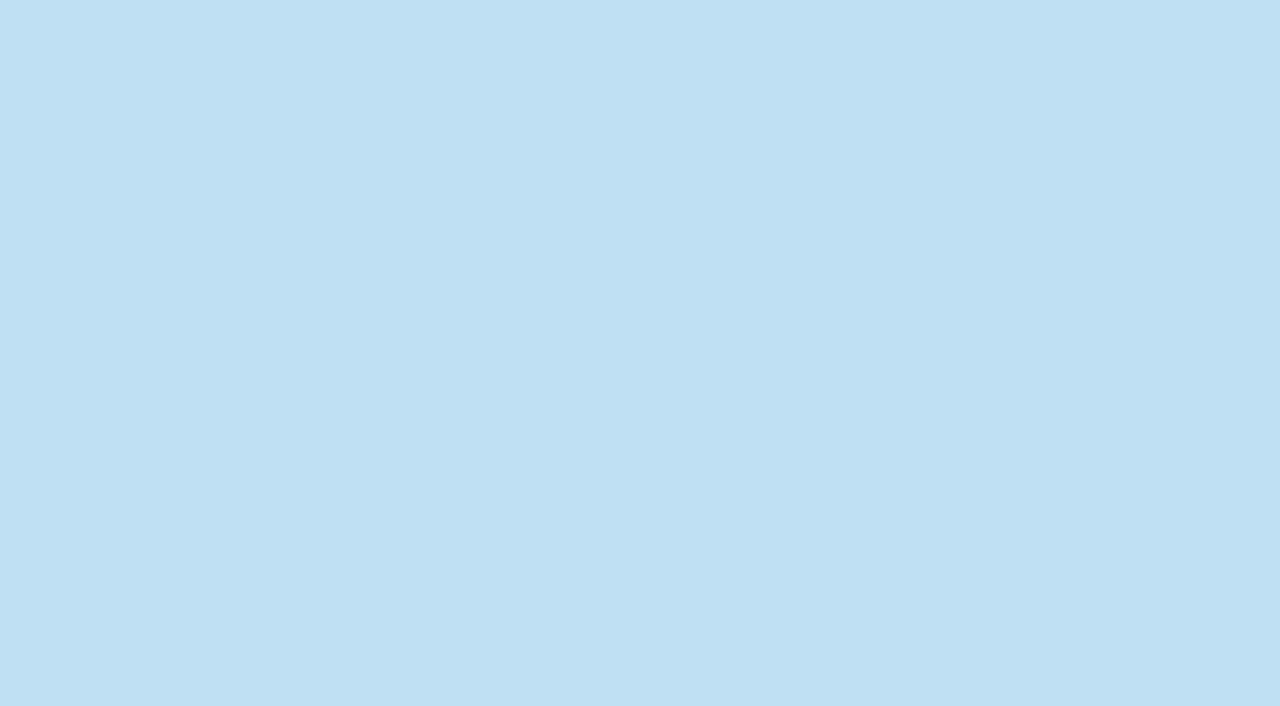
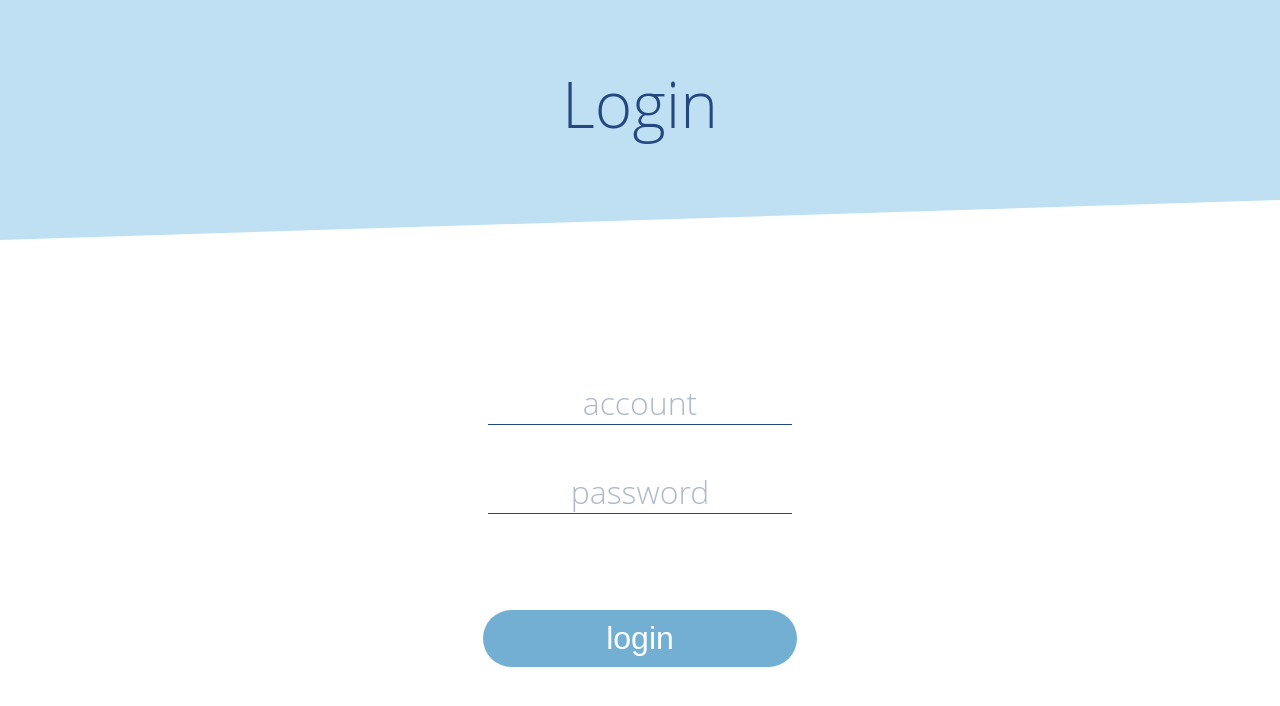
Before and after one commit to gitBerezaHub/Time-Manager, a Vue app: page /login in a window 1280 px wide. Before the commit this address had no page. Shown: the top 706 px of the page. Built offline with nearby package versions, Linux system fonts and the light colour scheme.

Commit message:
add login page

```diff
--- a/src/App.vue
+++ b/src/App.vue
@@ -9,7 +9,7 @@ body {
   display: flex;
   flex-direction: column;
   align-items: center;
-  font-family: "Open Sans", sans-serif;
+  font-family: "Open Sans", sans-serif !important;
   background-color: #bfe0f3;
   height: 100%;
 }
--- a/src/router/index.ts
+++ b/src/router/index.ts
@@ -1,7 +1,11 @@
 import { createRouter, createWebHistory, RouteRecordRaw } from "vue-router";
 import DayPage from "@/views/DayPage.vue";
+import LoginPage from "@/views/LoginPage.vue";
 
-const routes: Array<RouteRecordRaw> = [{ path: "/", component: DayPage }];
+const routes: Array<RouteRecordRaw> = [
+  { path: "/", component: DayPage },
+  { path: "/login", component: LoginPage },
+];
 
 const router = createRouter({
   history: createWebHistory(process.env.BASE_URL),
--- a/src/views/DayPage.vue
+++ b/src/views/DayPage.vue
@@ -14,14 +14,10 @@ import TimeCircle from "@/components/TimeCircle.vue";
 import DescriptionField from "@/components/DescriptionField.vue";
 
 export default defineComponent({
-  name: "CertainDayPage",
+  name: "DayPage",
   components: { DescriptionField, TimeCircle, CurrentDate },
   data() {
-    return {
-      windowHeight: window.innerHeight,
-      windowWidth: window.innerWidth,
-      sandIncline: Math.asin(this.windowWidth / (0.24 * this.windowHeight) / 6),
-    };
+    return {};
   },
 });
 </script>
--- /dev/null
+++ b/src/views/LoginPage.vue
@@ -0,0 +1,93 @@
+<template>
+  <div class="login-container">
+    <p class="login-label" @click="setPolySize()">Login</p>
+    <svg class="background-poly">
+      <polygon points="" id="poly" fill="#fff" />
+    </svg>
+    <div class="input-container">
+      <input class="login-input" placeholder="account" />
+      <input class="login-input" type="password" placeholder="password" />
+    </div>
+    <button class="login-button">login</button>
+  </div>
+</template>
+
+<script>
+import { defineComponent } from "vue";
+
+export default defineComponent({
+  name: "LoginPage",
+  methods: {
+    setPolySize() {
+      let points = `0, 40 0, ${window.innerHeight} ${window.innerWidth}, ${window.innerHeight} ${window.innerWidth}, 0`;
+      let poly = document.getElementById("poly");
+      poly.setAttribute("points", points);
+    },
+  },
+  mounted() {
+    this.setPolySize();
+    window.addEventListener("resize", this.setPolySize);
+  },
+  unmounted() {
+    window.removeEventListener("resize", this.setPolySize);
+  },
+});
+</script>
+
+<style scoped lang="scss">
+.login-container {
+  display: flex;
+  flex-direction: column;
+  align-items: center;
+}
+
+.input-container {
+  display: flex;
+  flex-direction: column;
+  align-items: center;
+  margin-top: 25vh;
+  z-index: 1;
+}
+
+.login-label {
+  font-size: 64px;
+  margin-top: 9vh;
+  font-weight: 300;
+  color: #244782;
+}
+
+.login-input {
+  all: unset;
+  font-size: 32px;
+  display: flex;
+  width: 65%;
+  border-bottom: 1px solid #244782;
+  padding: 45px 10px 0;
+
+  &::placeholder {
+    color: #afb8c7;
+    font-weight: 300;
+    text-align: center;
+  }
+}
+
+.background-poly {
+  position: fixed;
+  bottom: 0;
+  width: 100vw;
+  height: 75vh;
+}
+
+.login-button {
+  font-size: 32px;
+  font-weight: 300;
+  z-index: 1;
+  margin-top: 12vh;
+  padding: 10px 0;
+  width: 72%;
+  background-color: #72afd2;
+  color: #fff;
+  border: none;
+  border-radius: 50px;
+}
+</style>
```
Also changed, not shown: public/img/svg-backgroung.svg (added).
